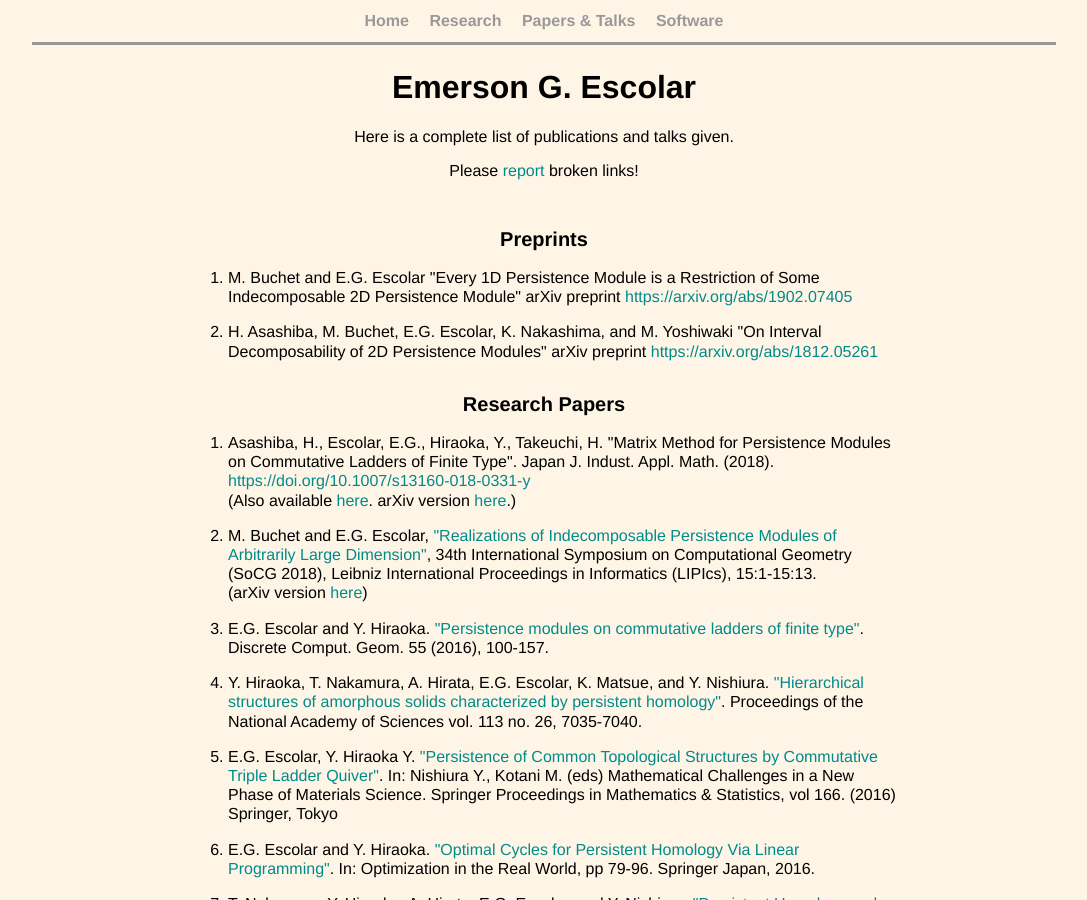
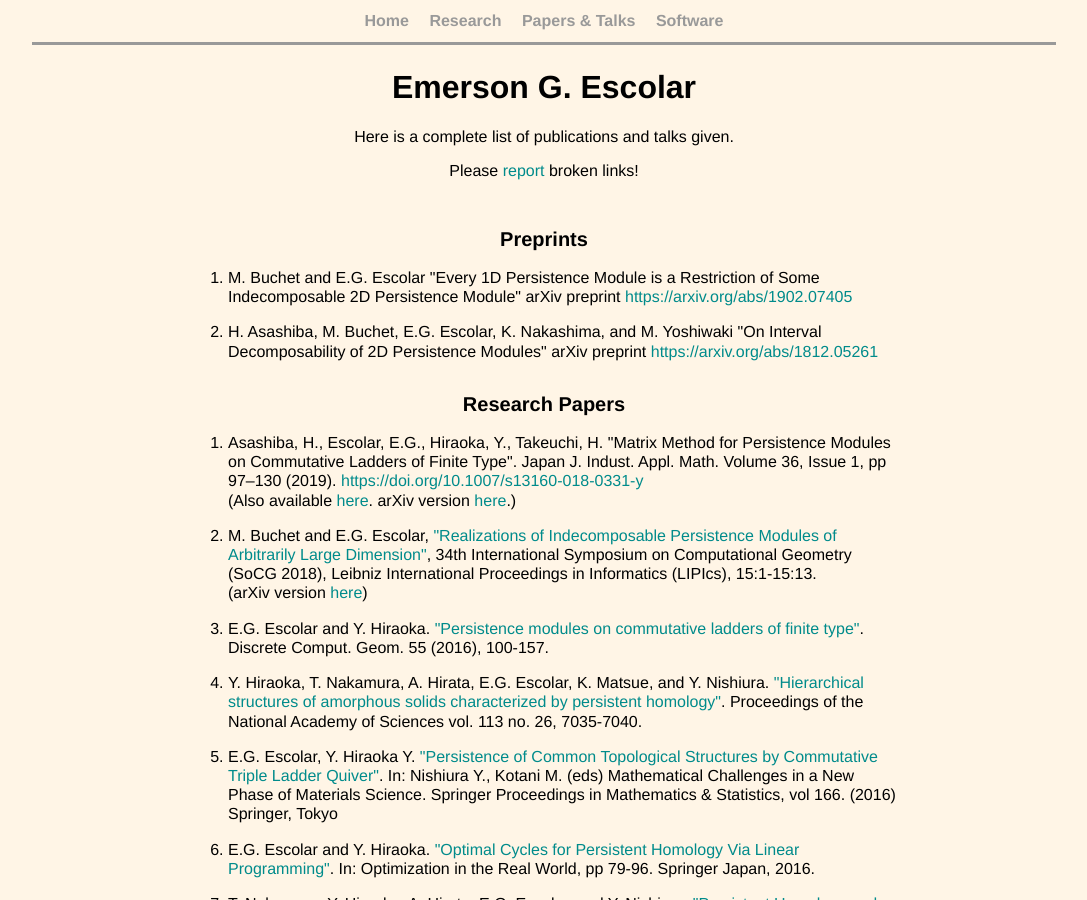
Before and after one commit to emerson-escolar/emerson-escolar.github.io, a Jekyll site: the page built from research_lists.html, in a window 1280 px wide and 900 px high. Shown: the whole window, without its empty margins (96-1183 px from the left). Built offline with Jekyll 4.4.1, drawn with Linux system fonts in a browser that asks for light colours.

Commit message:
update matrix method paper

```diff
--- a/research_lists.html
+++ b/research_lists.html
@@ -32,7 +32,7 @@ title: Emer's Papers & Talks
 	<h2> Research Papers </h2>
 	<ol class="wordbox paperlist">
 		<li>
-			Asashiba, H., Escolar, E.G., Hiraoka, Y., Takeuchi, H. "Matrix Method for Persistence Modules on Commutative Ladders of Finite Type". Japan J. Indust. Appl. Math. (2018). <a target="_blank" href="https://doi.org/10.1007/s13160-018-0331-y">https://doi.org/10.1007/s13160-018-0331-y</a>
+			Asashiba, H., Escolar, E.G., Hiraoka, Y., Takeuchi, H. "Matrix Method for Persistence Modules on Commutative Ladders of Finite Type". Japan J. Indust. Appl. Math. Volume 36, Issue 1, pp 97–130 (2019). <a target="_blank" href="https://doi.org/10.1007/s13160-018-0331-y">https://doi.org/10.1007/s13160-018-0331-y</a>
 			<br />
 			(Also available <a target="blank" href="https://rdcu.be/7GYM">here</a>. arXiv version <a target="_blank" href="https://arxiv.org/abs/1706.10027">here</a>.)
 		</li>
```
